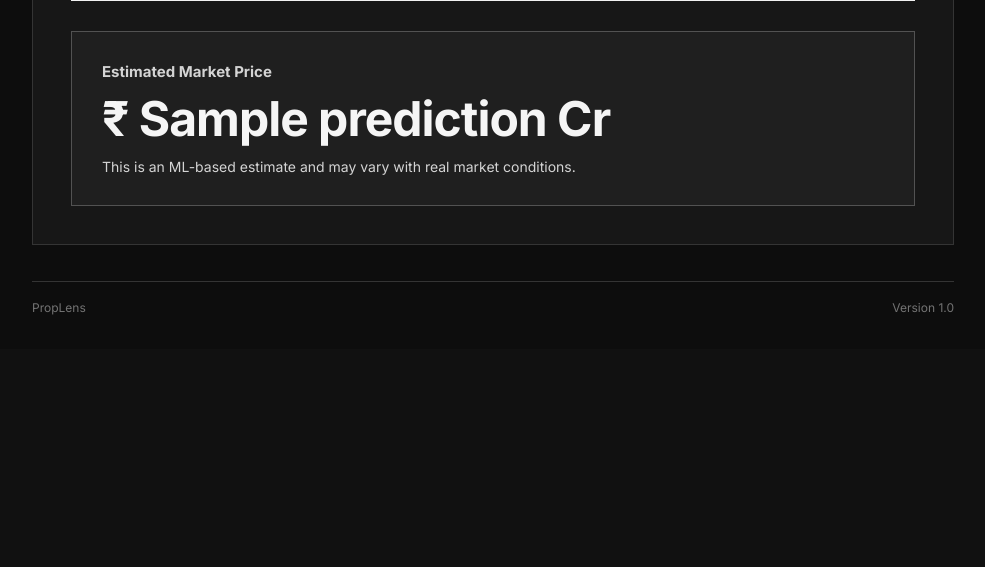
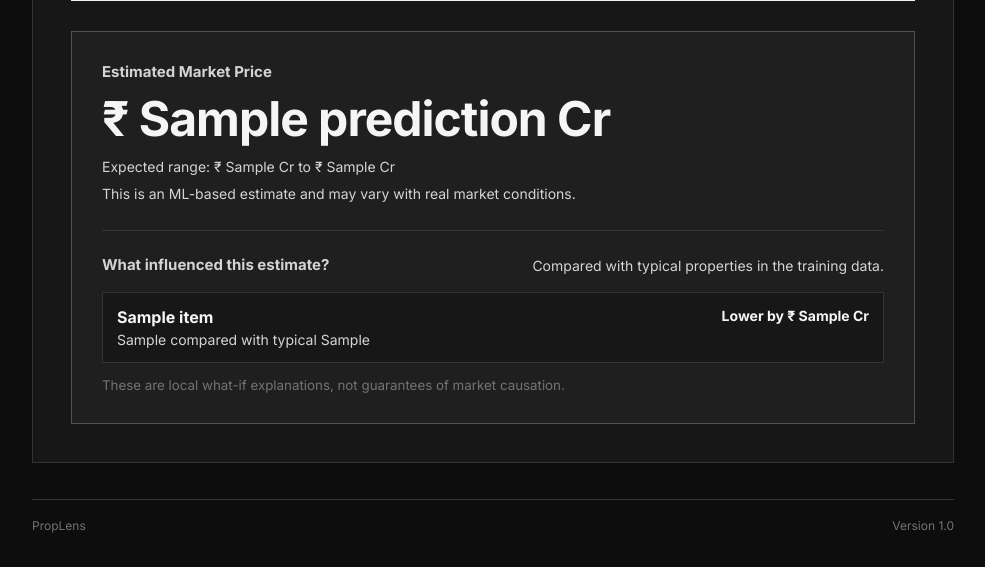
Before and after one commit to dubeyshubham-prog/real_estate_analysis, a FastAPI app: template app/templates/prediction/prediction.html in a window 1280 px wide. Shown: the part 2299-2866 px from the top of the page, without its empty margins (292-1277 px from the left). Before the commit the page ends 2614 px from the top, so only its background shows below. Run offline with FastAPI, Linux system fonts and the light colour scheme; the template is opened without the code that fills it: most values are stand-ins (such as "Sample title", 1, 10 or a date in 2020).

Commit message:
Add model explainability to price predictions

```diff
--- a/app/api/routes/prediction.py
+++ b/app/api/routes/prediction.py
@@ -69,6 +69,7 @@ def home(
             "options": service.get_form_options(),
             "prediction": None,
             "prediction_range": None,
+            "explanations": [],
         },
     )
 
@@ -87,5 +88,6 @@ def predict_price(
             "options": service.get_form_options(),
             "prediction": prediction["predicted_price_cr"],
             "prediction_range": prediction,
+            "explanations": prediction["explanations"],
         },
     )
--- a/app/services/prediction_service.py
+++ b/app/services/prediction_service.py
@@ -36,5 +36,5 @@ class PredictionService:
     def predict_price(
         self,
         input_data: dict[str, object],
-    ) -> dict[str, float]:
+    ) -> dict[str, object]:
         return self.predictor.predict(input_data)
--- a/app/static/css/style.css
+++ b/app/static/css/style.css
@@ -491,6 +491,68 @@ body {
     margin-top: 10px;
     color: #cbd5e1;
     font-size: 14px;
+}
+
+.explanation-panel {
+    margin-top: 28px;
+    padding-top: 24px;
+    border-top: 1px solid var(--border);
+}
+
+.explanation-heading {
+    display: flex;
+    justify-content: space-between;
+    gap: 20px;
+    align-items: end;
+}
+
+.explanation-heading span {
+    margin: 0;
+    text-align: right;
+}
+
+.explanation-list {
+    display: grid;
+    gap: 10px;
+    margin-top: 18px;
+}
+
+.explanation-item {
+    display: flex;
+    justify-content: space-between;
+    gap: 24px;
+    padding: 14px;
+    background: var(--surface);
+    border: 1px solid var(--border);
+}
+
+.explanation-item strong,
+.explanation-item b {
+    display: block;
+}
+
+.explanation-item span {
+    margin-top: 4px;
+}
+
+.explanation-item b {
+    min-width: 150px;
+    text-align: right;
+    font-size: 14px;
+}
+
+.explanation-item b.increases {
+    color: #d4d4d4;
+}
+
+.explanation-item b.decreases {
+    color: #a3a3a3;
+}
+
+.explanation-panel small {
+    display: block;
+    margin-top: 14px;
+    color: var(--text-subtle);
 }
 
 /* RESPONSIVE */
--- a/app/templates/prediction/prediction.html
+++ b/app/templates/prediction/prediction.html
@@ -222,7 +222,42 @@
     <div class="result-box" id="prediction-result">
         <p>Estimated Market Price</p>
         <h2>₹ {{ prediction }} Cr</h2>
+        {% if prediction_range %}
+        <span>
+            Expected range: ₹ {{ prediction_range.lower_estimate_cr }} Cr
+            to ₹ {{ prediction_range.upper_estimate_cr }} Cr
+        </span>
+        {% endif %}
         <span>This is an ML-based estimate and may vary with real market conditions.</span>
+
+        {% if explanations %}
+        <div class="explanation-panel">
+            <div class="explanation-heading">
+                <p>What influenced this estimate?</p>
+                <span>Compared with typical properties in the training data.</span>
+            </div>
+            <div class="explanation-list">
+                {% for item in explanations %}
+                <div class="explanation-item">
+                    <div>
+                        <strong>{{ item.label }}</strong>
+                        <span>
+                            {{ item.input_value }} compared with typical
+                            {{ item.baseline_value }}
+                        </span>
+                    </div>
+                    <b class="{{ item.direction }}">
+                        {{ "Higher" if item.direction == "increases" else "Lower" }}
+                        by ₹ {{ item.impact_cr }} Cr
+                    </b>
+                </div>
+                {% endfor %}
+            </div>
+            <small>
+                These are local what-if explanations, not guarantees of market causation.
+            </small>
+        </div>
+        {% endif %}
     </div>
     {% endif %}
 
```
Also changed, not shown: src/ml/inference.py (+75 -4 lines), tests/api/test_app.py (+1 -0 lines), tests/unit/test_ml_pipeline.py (+10 -0 lines).
